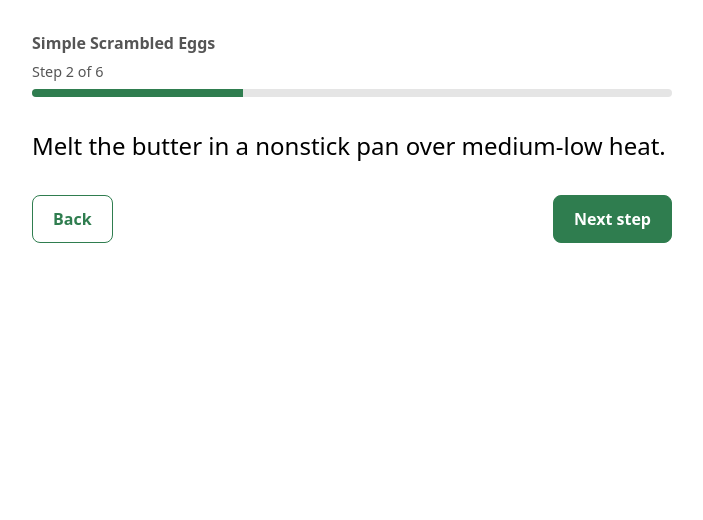
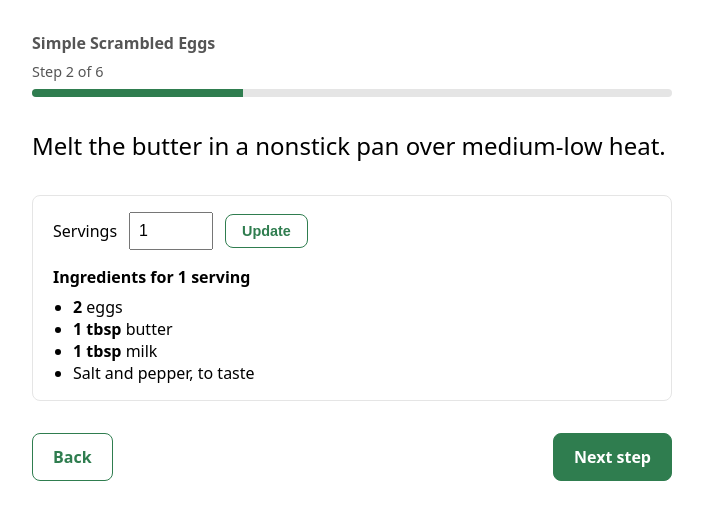
Before and after one commit to Nemo-22-UF/CEN3031-Project, a Flask app: page /recipes/1/cook?step=2&servings=1 in a window 1280 px wide. Shown: the part 38-558 px from the top of the page, without its empty margins (288-991 px from the left). Run offline with Flask 3, Linux system fonts and the light colour scheme.

Commit message:
feat: add serving scaling to guided cooking (PBI-14) (#35)
* feat: add serving scaling helpers and structured sample ingredients

* feat: add servings picker and scaled ingredients to the cooking page

* test: add serving scaling tests

* feat: show structured ingredients on the recipe detail page

* test: use shared conftest client fixture in serving tests

```diff
--- a/app/recipes.py
+++ b/app/recipes.py
@@ -11,10 +11,10 @@ SAMPLE_RECIPES = {
         "title": "Simple Scrambled Eggs",
         "base_servings": 1,
         "ingredients": [
-            "2 eggs",
-            "1 tbsp butter",
-            "1 tbsp milk",
-            "Salt and pepper",
+            {"quantity": 2, "unit": "", "name": "eggs"},
+            {"quantity": 1, "unit": "tbsp", "name": "butter"},
+            {"quantity": 1, "unit": "tbsp", "name": "milk"},
+            {"quantity": None, "unit": "", "name": "Salt and pepper, to taste"},
         ],
         "steps": [
             "Crack the eggs into a bowl, add the milk, and whisk until no streaks of white remain.",
--- a/app/routes.py
+++ b/app/routes.py
@@ -1,6 +1,7 @@
 from flask import Blueprint, abort, redirect, render_template, request, url_for
 
 from app.recipes import get_all_recipes, get_recipe
+from app.servings import MAX_SERVINGS, MIN_SERVINGS, format_quantity, parse_servings, scale_ingredients
 
 main = Blueprint("main", __name__)
 
@@ -25,7 +26,7 @@ def recipe_detail(recipe_id):
     recipe = get_recipe(recipe_id)
     if recipe is None:
         abort(404)
-    return render_template("recipe_detail.html", recipe=recipe)
+    return render_template("recipe_detail.html", recipe=recipe, format_quantity=format_quantity)
 
 
 @main.route("/recipes/<int:recipe_id>/cook")
@@ -36,11 +37,14 @@ def cook(recipe_id):
 
     total_steps = len(recipe["steps"])
     step = request.args.get("step", default=1, type=int)
+    servings, servings_error = parse_servings(request.args.get("servings"), recipe["base_servings"])
 
     # Keep the step in range so a bad or old link still lands on a real step.
     if step < 1 or step > total_steps:
         clamped = min(max(step, 1), total_steps)
-        return redirect(url_for("main.cook", recipe_id=recipe_id, step=clamped))
+        return redirect(url_for("main.cook", recipe_id=recipe_id, step=clamped, servings=servings))
+
+    ingredients = scale_ingredients(recipe["ingredients"], recipe["base_servings"], servings)
 
     return render_template(
         "cook.html",
@@ -48,7 +52,13 @@ def cook(recipe_id):
         step=step,
         total_steps=total_steps,
         instruction=recipe["steps"][step - 1],
-    )
+        servings=servings,
+        servings_error=servings_error,
+        min_servings=MIN_SERVINGS,
+        max_servings=MAX_SERVINGS,
+        ingredients=ingredients,
+        format_quantity=format_quantity,
+    ), (400 if servings_error else 200)
 
 
 @main.route("/recipes/<int:recipe_id>/cook/complete")
--- /dev/null
+++ b/app/servings.py
@@ -0,0 +1,59 @@
+"""Serving-size scaling for recipe ingredients."""
+
+from fractions import Fraction
+
+MIN_SERVINGS = 1
+MAX_SERVINGS = 20
+
+
+def parse_servings(raw, default):
+    """Turn a servings value from the URL into an int.
+
+    Returns (servings, error). If raw is missing, servings is the default.
+    If raw is not a whole number from MIN_SERVINGS to MAX_SERVINGS, servings
+    falls back to the default and error explains why.
+    """
+    if raw is None or raw == "":
+        return default, None
+
+    try:
+        servings = int(raw)
+    except (TypeError, ValueError):
+        return default, f"Servings must be a whole number from {MIN_SERVINGS} to {MAX_SERVINGS}."
+
+    if servings < MIN_SERVINGS or servings > MAX_SERVINGS:
+        return default, f"Servings must be from {MIN_SERVINGS} to {MAX_SERVINGS}."
+
+    return servings, None
+
+
+def scale_ingredients(ingredients, base_servings, servings):
+    """Return a copy of the ingredients with quantities scaled to servings.
+
+    Ingredients without a quantity (like "salt to taste") are left as-is.
+    """
+    factor = Fraction(servings, base_servings)
+    scaled = []
+    for ingredient in ingredients:
+        item = dict(ingredient)
+        if item.get("quantity") is not None:
+            item["quantity"] = Fraction(str(item["quantity"])) * factor
+        scaled.append(item)
+    return scaled
+
+
+def format_quantity(quantity):
+    """Format a quantity for display, using fractions instead of decimals.
+
+    Examples: 3 -> "3", 0.5 -> "1/2", 1.5 -> "1 1/2".
+    """
+    if quantity is None:
+        return ""
+
+    quantity = Fraction(quantity).limit_denominator(8)
+    whole, remainder = divmod(quantity.numerator, quantity.denominator)
+
+    if remainder == 0:
+        return str(whole)
+    fraction = f"{remainder}/{quantity.denominator}"
+    return f"{whole} {fraction}" if whole else fraction
--- a/app/static/style.css
+++ b/app/static/style.css
@@ -67,3 +67,45 @@ body {
     opacity: 0.4;
     pointer-events: none;
 }
+
+/* Serving scaling */
+
+.cook-ingredients {
+    margin: 2rem 0;
+    padding: 1rem 1.25rem;
+    border: 1px solid #e5e5e5;
+    border-radius: 0.5rem;
+}
+
+.cook-ingredients h2 {
+    margin: 1rem 0 0.5rem;
+    font-size: 1rem;
+}
+
+.cook-ingredients ul {
+    margin: 0;
+    padding-left: 1.25rem;
+}
+
+.servings-form {
+    display: flex;
+    align-items: center;
+    gap: 0.75rem;
+}
+
+.servings-form input {
+    width: 4rem;
+    padding: 0.5rem;
+    font-size: 1rem;
+}
+
+.servings-form .button {
+    padding: 0.5rem 1rem;
+    font-size: 0.9rem;
+    cursor: pointer;
+}
+
+.servings-error {
+    margin: 0.5rem 0 0;
+    color: #b3261e;
+}
--- a/app/templates/cook.html
+++ b/app/templates/cook.html
@@ -12,15 +12,40 @@
 
     <p class="cook-step">{{ instruction }}</p>
 
+    <div class="cook-ingredients">
+        <form class="servings-form" method="get" action="{{ url_for('main.cook', recipe_id=recipe.id) }}">
+            <input type="hidden" name="step" value="{{ step }}">
+            <label for="servings">Servings</label>
+            <input id="servings" name="servings" type="number" min="{{ min_servings }}" max="{{ max_servings }}"
+                   value="{{ servings }}" required>
+            <button class="button button-secondary" type="submit">Update</button>
+        </form>
+        {% if servings_error %}
+        <p class="servings-error" role="alert">{{ servings_error }}</p>
+        {% endif %}
+
+        <h2>Ingredients for {{ servings }} serving{{ "s" if servings != 1 }}</h2>
+        <ul>
+            {% for ingredient in ingredients %}
+            <li>
+                {%- if ingredient.quantity is not none -%}
+                <strong>{{ format_quantity(ingredient.quantity) }}{% if ingredient.unit %} {{ ingredient.unit }}{% endif %}</strong>
+                {% endif -%}
+                {{ ingredient.name }}
+            </li>
+            {% endfor %}
+        </ul>
+    </div>
+
     <div class="cook-nav">
         {% if step > 1 %}
-        <a class="button button-secondary" href="{{ url_for('main.cook', recipe_id=recipe.id, step=step - 1) }}">Back</a>
+        <a class="button button-secondary" href="{{ url_for('main.cook', recipe_id=recipe.id, step=step - 1, servings=servings) }}">Back</a>
         {% else %}
         <span class="button button-secondary is-disabled" aria-disabled="true">Back</span>
         {% endif %}
 
         {% if step < total_steps %}
-        <a class="button" href="{{ url_for('main.cook', recipe_id=recipe.id, step=step + 1) }}">Next step</a>
+        <a class="button" href="{{ url_for('main.cook', recipe_id=recipe.id, step=step + 1, servings=servings) }}">Next step</a>
         {% else %}
         <a class="button" href="{{ url_for('main.cook_complete', recipe_id=recipe.id) }}">Finish cooking</a>
         {% endif %}
--- a/app/templates/recipe_detail.html
+++ b/app/templates/recipe_detail.html
@@ -11,7 +11,7 @@
     <h2>Ingredients</h2>
     <ul>
         {% for ingredient in recipe.ingredients %}
-        <li>{{ ingredient }}</li>
+        <li>{% if ingredient.quantity is not none %}{{ format_quantity(ingredient.quantity) }}{% if ingredient.unit %} {{ ingredient.unit }}{% endif %} {% endif %}{{ ingredient.name }}</li>
         {% endfor %}
     </ul>
 
```
Also changed, not shown: tests/test_cook.py (+4 -4 lines), tests/test_servings.py (added, +83 -0 lines).
